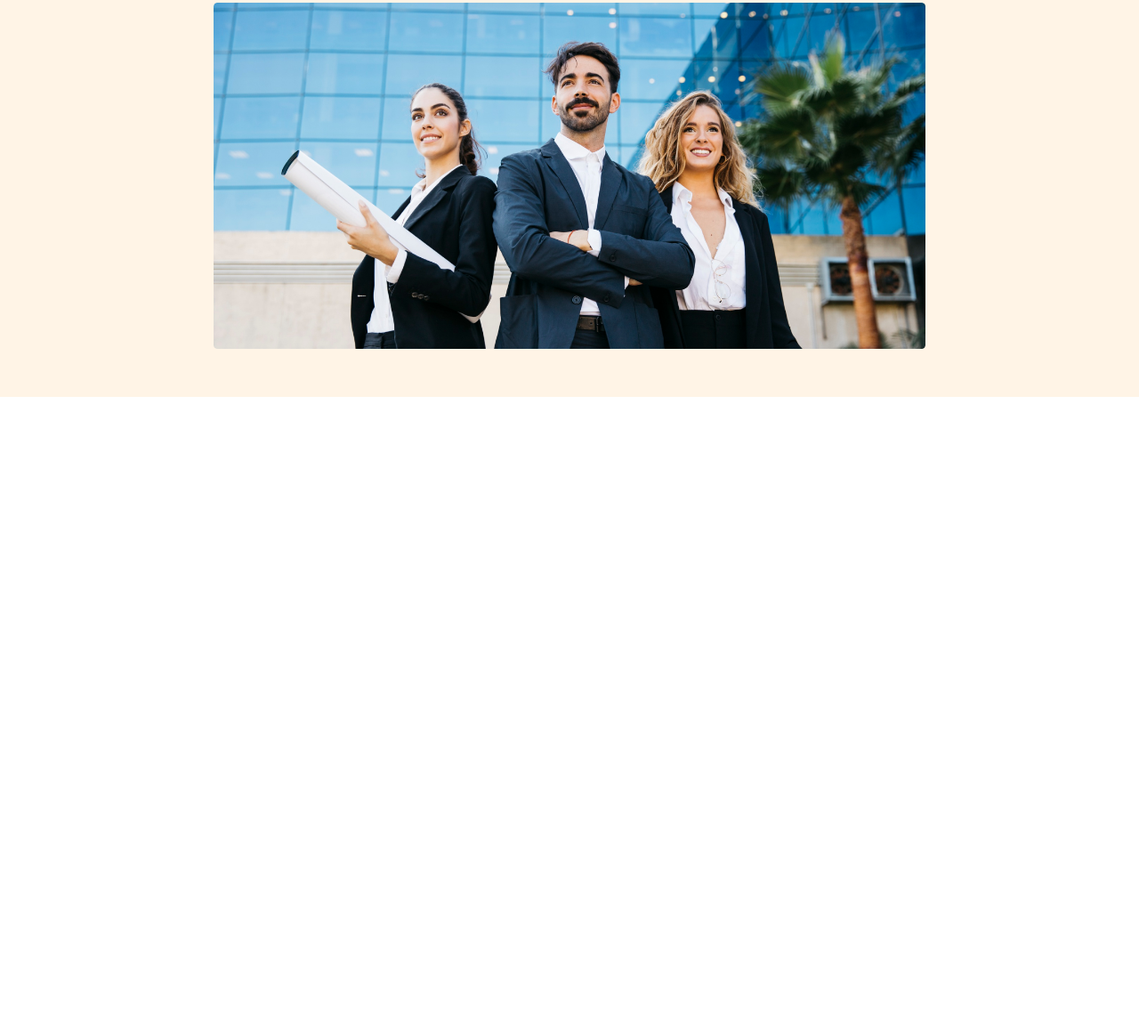
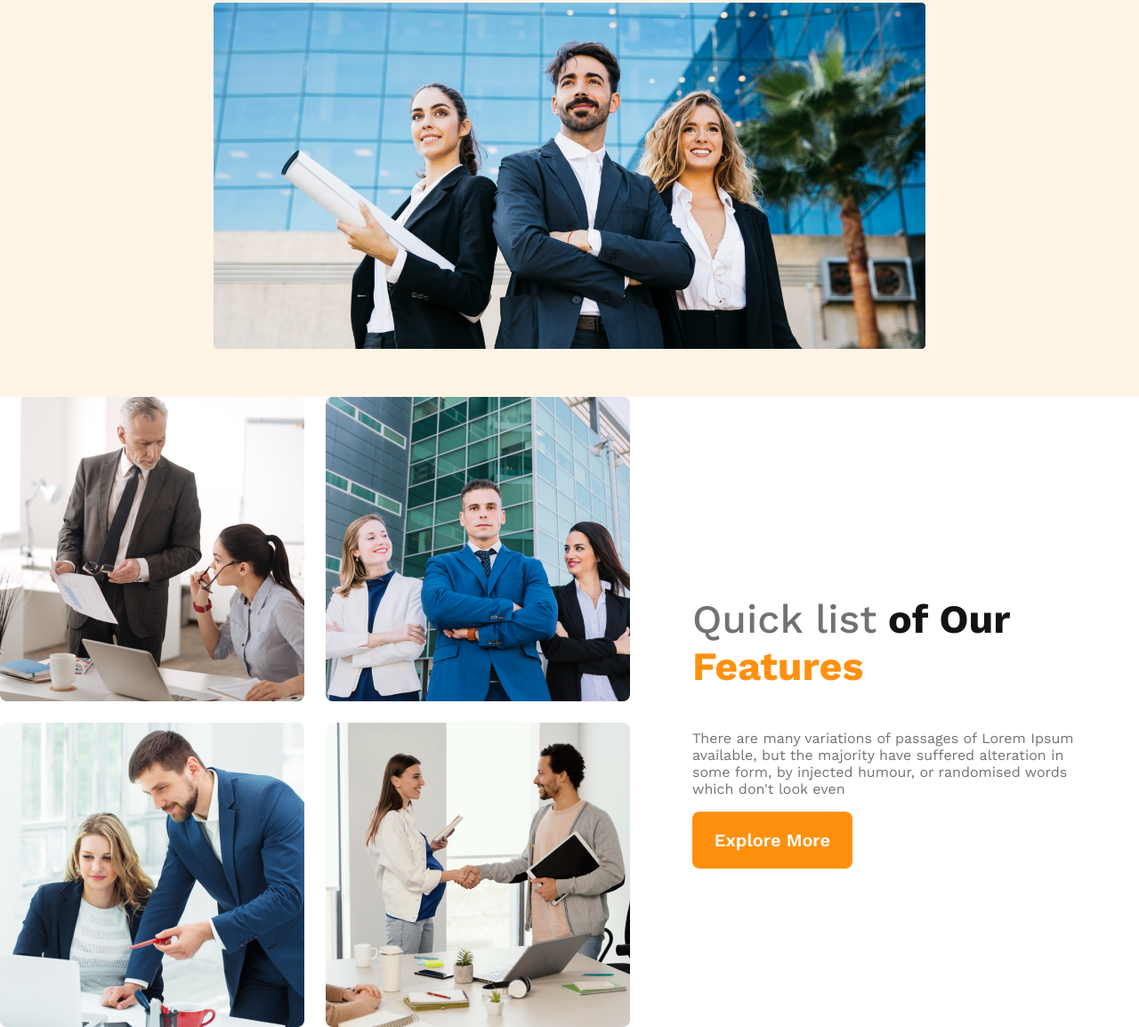
Before and after one commit to claraema2000/git-architects-website, a plain HTML site: page index.html in a window 1280 px wide. Shown: the part 570-1724 px from the top of the page at 89% size. Before the commit the page ends 1016 px from the top, so only its background shows below. Drawn offline with nearby package versions, Linux system fonts and the light colour scheme.

Commit message:
Working on Feature section

```diff
--- a/index.css
+++ b/index.css
@@ -69,6 +69,39 @@ nav li a{
     margin-top: 25px;
     width: 100%;
 }
+/* Main styles */
+main{
+    max-width: 1440px;
+    margin: 0 auto;
+}
+/* Feature Section */
+.feature{
+    display: flex;
+    align-items: center;
+}
+.feature-img{
+    display: grid;
+    grid-template-columns: repeat(2, 1fr);
+    gap: 1.5rem;
+}
+.feature-content{
+    padding-left: 70px;
+    padding-right: 70px;
+}
+.sec-title{
+    color: #131313;
+    font-size: 2.8rem;
+    font-weight: 700;
+}
+.thin{
+    color: #727272;
+    font-weight: 500;
+}
+.orange{
+    color: #FF900E;
+    font-weight: 700;
+}
+
 /* Responsive media query */
 /* small devices */
 @media screen and (max-width:576px) {
--- a/index.html
+++ b/index.html
@@ -7,6 +7,7 @@
     <link rel="stylesheet" href="index.css">
 </head>
 <body>
+    <!-- Header Section Start -->
     <header>
         <nav>
             <h3 class="nav-title">G3 Architects</h3>
@@ -26,11 +27,29 @@
             <img src="images/banner.png" alt="">
         </div>
     </header>
+    <!-- Header Section End -->
+    <!-- Main Section Start -->
     <main>
-
+        <!--Feature section  -->
+        <section class="feature">
+            <div class="feature-img">
+                <img src="images/team1.png" alt="">
+                <img src="images/team2.png" alt="">
+                <img src="images/team3.png" alt="">
+                <img src="images/team4.png" alt="">
+            </div>
+            <div class="feature-content">
+                <h3 class="sec-title"><span class="thin">Quick list</span> of Our <span class="orange">Features</span></h3>
+                <p class="banner-details">There are many variations of passages of Lorem Ipsum available, but the majority have suffered alteration in some form, by injected humour, or randomised words which don't look even</p>
+                <button class="btn-primary">Explore More</button>
+            </div>
+        </section>
     </main>
+    <!-- Main Section End -->
+    <!-- Footer Section Start -->
     <footer>
 
     </footer>
+    <!-- Footer Section End -->
 </body>
 </html>
```
